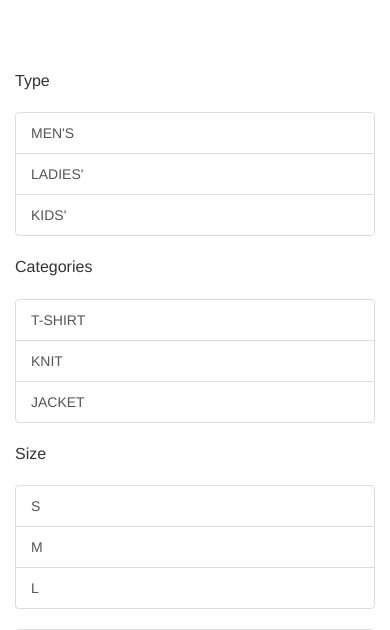
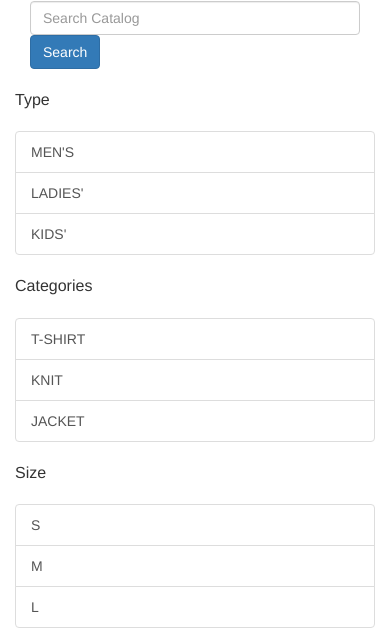
Before and after one commit to akhan118/Coding-Crash-Course, a Yii app: template views/site/storefront.php in a window 390 px wide. Shown: the top 630 px of the page. Run offline with PHP 8.4 and a stand-in for Yii, Linux system fonts and the light colour scheme; the template is opened without the code that fills it, so the values that code supplies are empty; some libraries are stand-ins or nearby versions.

Commit message:
copied search box to store front view

```diff
--- a/views/site/storefront.php
+++ b/views/site/storefront.php
@@ -1,9 +1,26 @@
 <?php
 
 use yii\helpers\Html;
+use yii\helpers\Url;
+
 $this->title = 'Store Front';
 
 ?>
+
+<div class="row search-row">
+  <div class="col-md-7"></div>
+  <div class="col-md-5">
+    <form  role="search" method="get" action="<?php echo Url::to(['site/test']) ?>" >
+    <div class="col-md-10">
+
+      <input type="text" class="form-control" id="exampleInputAmount" name="searchBox" placeholder="Search Catalog">
+    </div>
+    <div class="col-md-2">
+            <button type="submit" class="btn btn-primary">Search</button>
+     </div>
+   </form>
+  </div>
+</div>
 
 
 <div class="row" >
--- a/web/css/site.css
+++ b/web/css/site.css
@@ -15,7 +15,11 @@ body {
 }
 
 .wrap > .container {
-    padding: 70px 15px 20px;
+    padding: 0px 15px 20px;
+}
+
+.search-row {
+  padding-bottom: 20px;
 }
 
 .footer {
```
